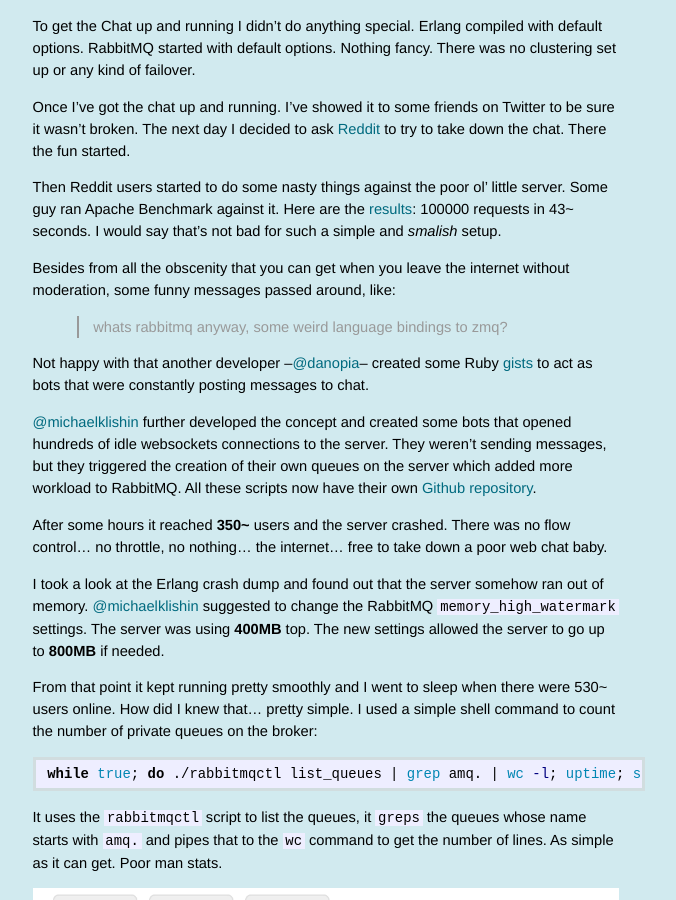
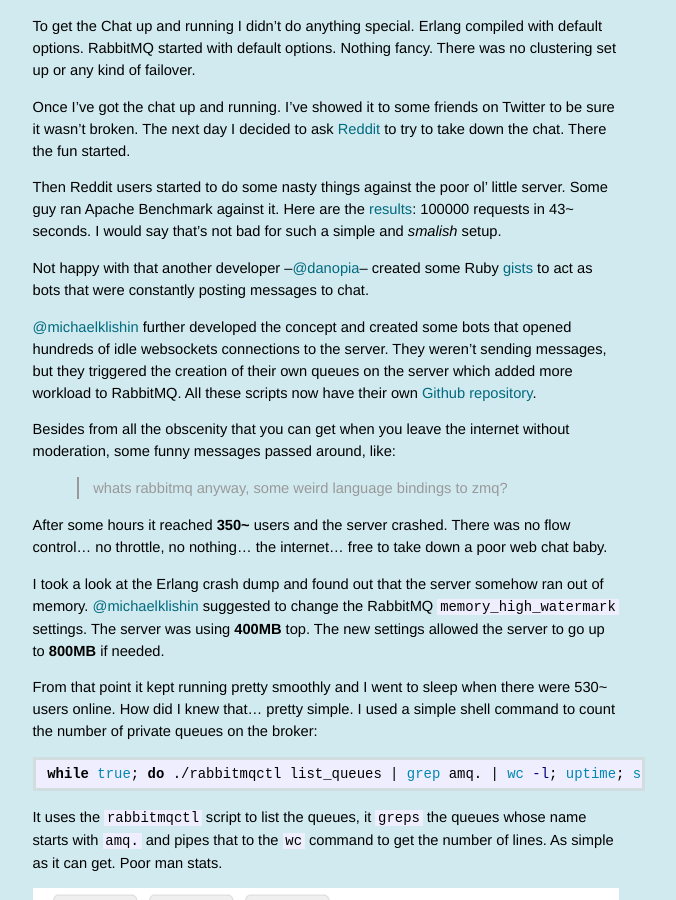
Before and after one commit to videlalvaro/videlalvaro.github.io, a Jekyll site: the page built from _posts/2011-05-12-rabbitmq-chat-post-mortem.md, in a window 1280 px wide and 900 px high, scrolled down 1898 px. Shown: the whole window, without its empty margins (314-990 px from the left). Built offline with Jekyll 4.4.1, drawn with Linux system fonts in a browser that asks for light colours; comment, search, counter and statistics services are not loaded.

Commit message:
moved paragraph around

```diff
--- a/_posts/2011-05-12-rabbitmq-chat-post-mortem.md
+++ b/_posts/2011-05-12-rabbitmq-chat-post-mortem.md
@@ -61,13 +61,13 @@
 
 Then Reddit users started to do some nasty things against the poor ol' little server. Some guy ran Apache Benchmark against it. Here are the [results](http://pastebin.com/ecVX7xtv): 100000 requests in 43~ seconds. I would say that's not bad for such a simple and _smalish_ setup.
 
+Not happy with that another developer –[@danopia](http://twitter.com/#!/danopia)– created some Ruby [gists](https://gist.github.com/5c4769f21486a3c34d6a/442139759a20ed79ec2f9d805de156f2d2216cec) to act as bots that were constantly posting messages to chat.
+
+[@michaelklishin](http://twitter.com/#!/michaelklishin) further developed the concept and created some bots that opened hundreds of idle websockets connections to the server. They weren't sending messages, but they triggered the creation of their own queues on the server which added more workload to RabbitMQ. All these scripts now have their own [Github repository](https://github.com/michaelklishin/rmq-chat-load-testing-scripts).
+
 Besides from all the obscenity that you can get when you leave the internet without moderation, some funny messages passed around, like:
 
 > whats rabbitmq anyway, some weird language bindings to zmq?
-
-Not happy with that another developer –[@danopia](http://twitter.com/#!/danopia)– created some Ruby [gists](https://gist.github.com/5c4769f21486a3c34d6a/442139759a20ed79ec2f9d805de156f2d2216cec) to act as bots that were constantly posting messages to chat.
-
-[@michaelklishin](http://twitter.com/#!/michaelklishin) further developed the concept and created some bots that opened hundreds of idle websockets connections to the server. They weren't sending messages, but they triggered the creation of their own queues on the server which added more workload to RabbitMQ. All these scripts now have their own [Github repository](https://github.com/michaelklishin/rmq-chat-load-testing-scripts).
 
 After some hours it reached __350~__ users and the server crashed. There was no flow control… no throttle, no nothing… the internet… free to take down a poor web chat baby.
 
```
